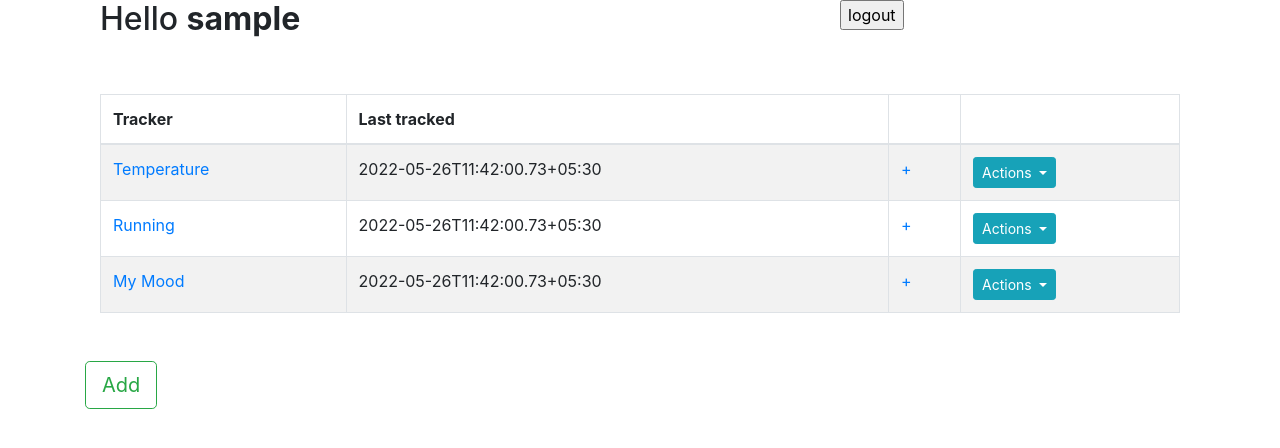
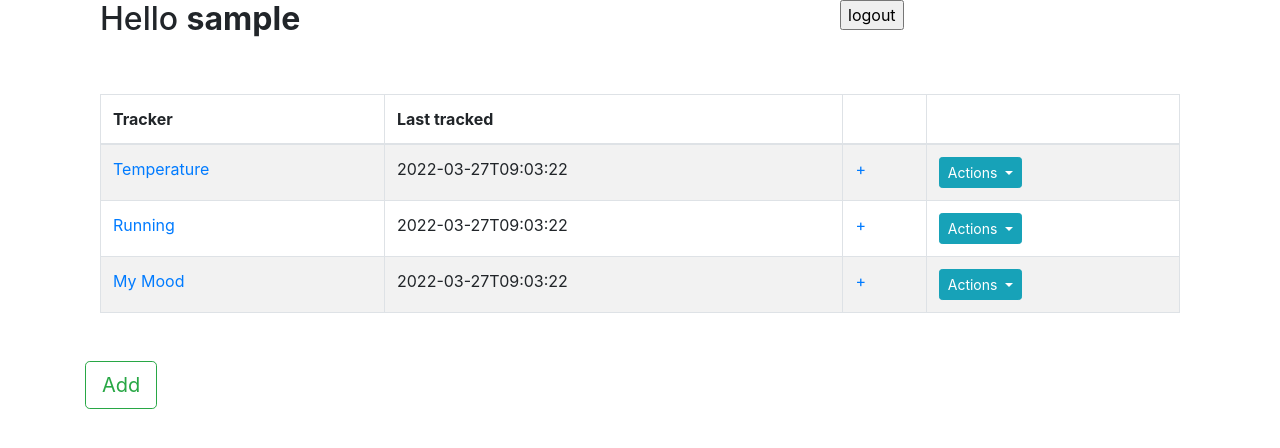
Before and after one commit to sanjeesi/QuantifiedSelf, a Flask app: a page that uses templates/trackers.html in a window 1280 px wide. Shown: the top 448 px of the page. Run offline with Flask 2, Linux system fonts and the light colour scheme; data comes from the database, SQL or seed files in the repository; both versions use the stored data as it was after the commit; some libraries are stand-ins or nearby versions.

Commit message:
before submission

```diff
--- a/templates/logs.html
+++ b/templates/logs.html
@@ -3,7 +3,7 @@
 
 <h5>TREND LINE</h5>
 
-<h2>Logs</h2>
+<h2>{{ tracker }} Logs</h2>
 <div class="container my-5">
     <table class="table table-striped table-hover table-bordered">
         <thead>
--- a/templates/trackers.html
+++ b/templates/trackers.html
@@ -18,7 +18,7 @@
                         {{tracker["name"]}}
                     </a>
                 </td>
-                <td>2022-05-26T11:42:00.73+05:30</td>
+                <td>2022-03-27T09:03:22</td>
                 <td><a href="/addLog/{{tracker.id}},{{username}}">+</a></td>
                 <td>
                     <div class="dropdown">
```
Also changed, not shown: application/contollers.py (+6 -3 lines), QuantifiedSelfDB.sqlite3.
